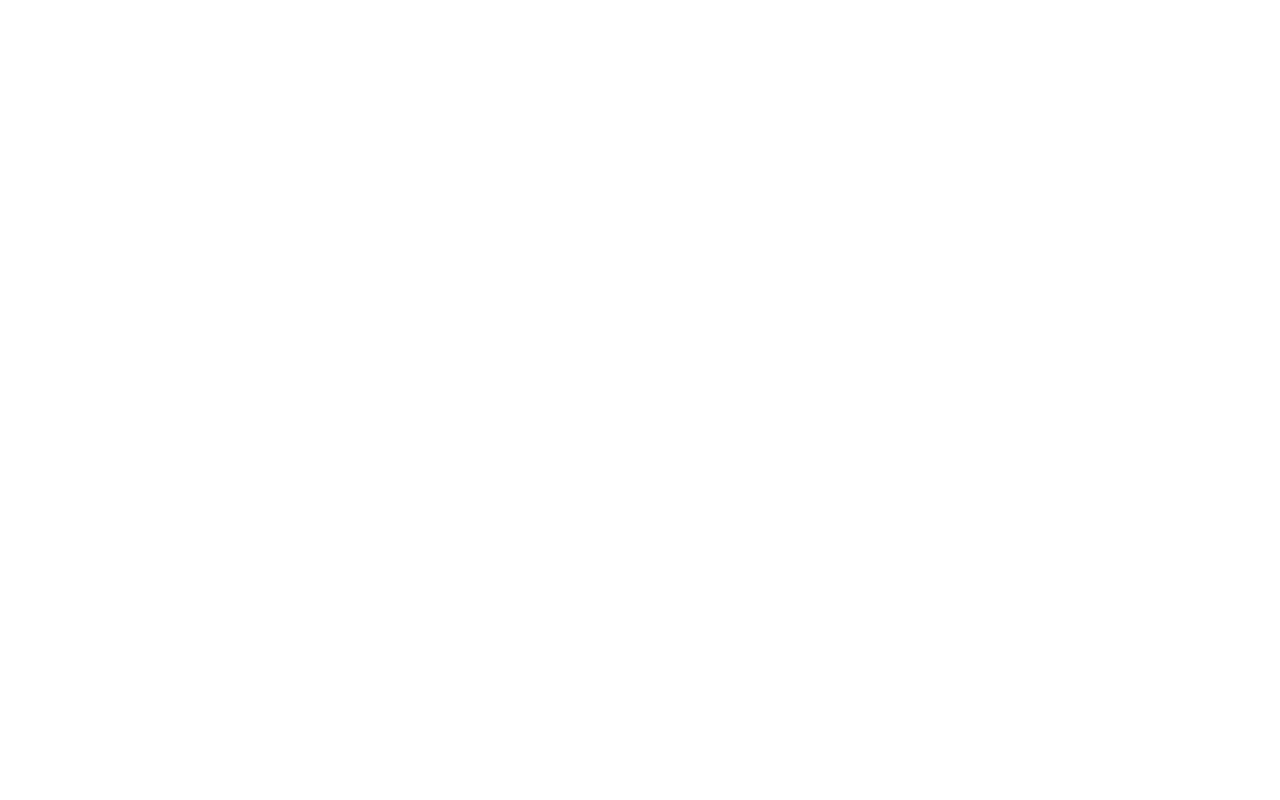
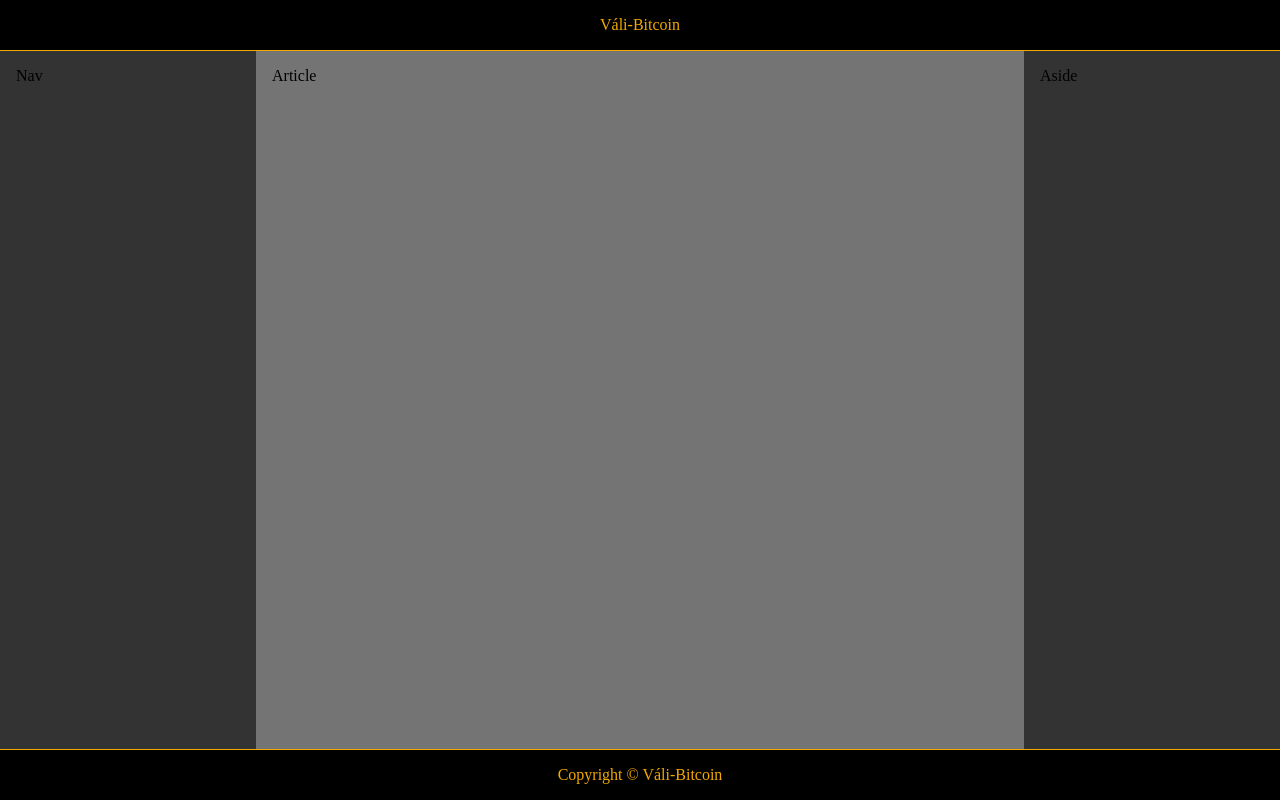
Before and after one commit to hagrace4/vali-bitcoin-site, a plain HTML site: page index.html in a window 1280 px wide. Drawn offline with Linux system fonts and the light colour scheme.

Commit message:
Add asset and edit boilerplate

```diff
--- a/index.html
+++ b/index.html
@@ -1,12 +1,23 @@
 <!DOCTYPE html>
 <html lang="en">
+
 <head>
   <meta charset="UTF-8">
   <meta http-equiv="X-UA-Compatible" content="IE=edge">
   <meta name="viewport" content="width=device-width, initial-scale=1.0">
-  <title>Document</title>
+  <link rel="stylesheet" href="/style/styles-flex.css">
+  <title>Váli-Bitcoin</title>
 </head>
+
 <body>
+  <header>Váli-Bitcoin</header>
+  <div id="main">
+    <article>Article</article>
+    <nav>Nav</nav>
+    <aside>Aside</aside>
+  </div>
+  <footer>Copyright © Váli-Bitcoin</footer>
 
 </body>
+
 </html>
--- /dev/null
+++ b/style/styles-flex.css
@@ -0,0 +1,42 @@
+* {
+  box-sizing: border-box;
+}
+body {
+  display: flex;
+  min-height: 100vh;
+  flex-direction: column;
+  margin: 0;
+}
+#main {
+  display: flex;
+  flex: 1;
+}
+#main > article {
+  background-color: rgb(117, 116, 116);
+  flex: 1;
+}
+#main > nav,
+#main > aside {
+  flex: 0 0 20vw;
+  background: #333;
+}
+#main > nav {
+  order: -1;
+}
+header {
+  border-bottom: 1px solid #f2a900;
+  color: #f2a900;
+}
+footer {
+  border-top: 1px solid #f2a900;
+  color: #f2a900;
+}
+header, footer {
+  display: flex;
+  background: black;
+
+  justify-content: center;
+}
+header, footer, article, nav, aside {
+  padding: 1em;
+}
--- /dev/null
+++ b/style/styles-grid.css
@@ -0,0 +1,50 @@
+body {
+  background-color: #333;
+}
+
+.parent {
+  display: grid;
+  grid-template-columns: repeat(5, 1fr);
+  grid-template-rows: 0.5fr 0.25fr repeat(2, 1fr) 0.2fr;
+  grid-column-gap: 0px;
+  grid-row-gap: 0px;
+  }
+
+  .div1 { grid-area: 1 / 1 / 2 / 6;
+
+  }
+
+  .div2 { grid-area: 2 / 1 / 3 / 6;
+
+  }
+
+  .div2 ul {
+    list-style-type: none;
+    margin: 0;
+    padding: 0;
+    overflow: hidden;
+    background-color: #333;
+  }
+
+  .div3 { grid-area: 3 / 1 / 5 / 6;
+  }
+
+  .div4 { grid-area: 5 / 1 / 6 / 6;
+  }
+
+/*
+  <body>
+
+  <div class="parent">
+    <div class="div1" id="titleBar"> Váli Bitcoin</div>
+    <div class="div2" id="navBar">
+      <ul>
+        <li>Home</li>
+        <li>About Us</li>
+      </ul>
+    </div>
+    <div class="div3"> </div>
+    <div class="div4"> </div>
+  </div>
+
+</body> */
```
Also changed, not shown: assets/bitcoin-logo-dark-300x63.png (added), style/styles.css (deleted).
